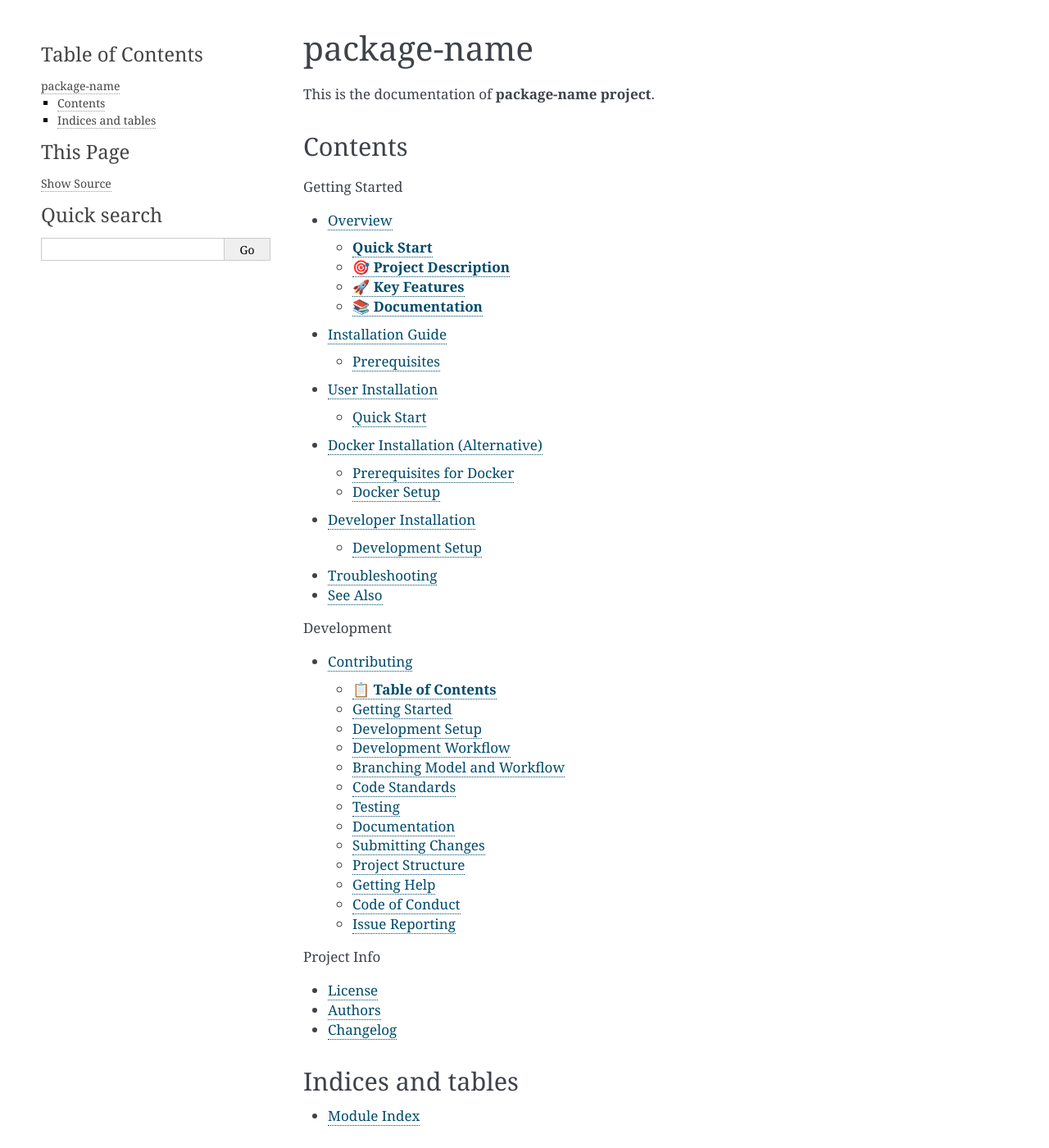
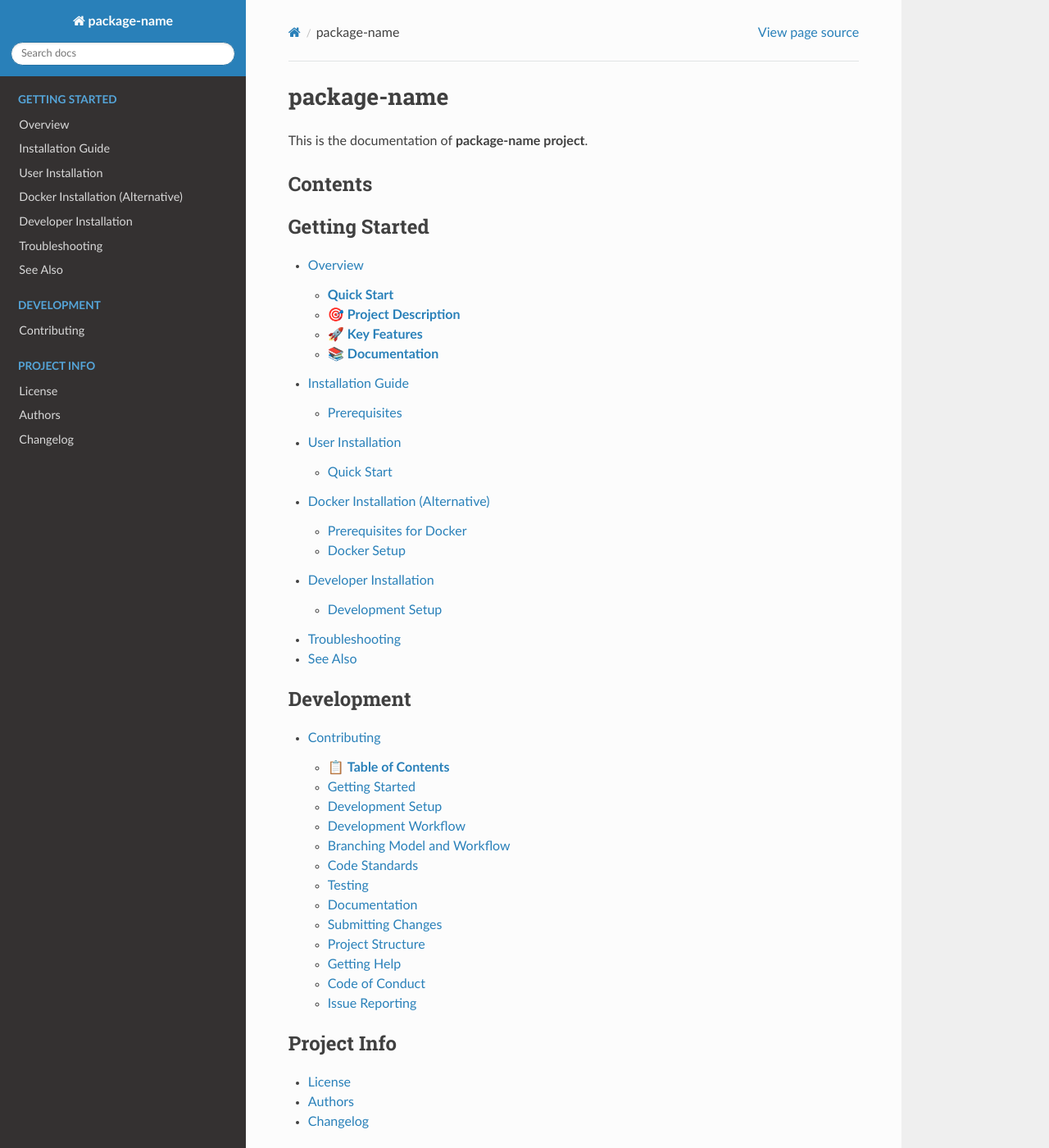
Before and after one commit to j-moralejo-pinas/python-boilerplate, a Sphinx documentation site: the page built from docs/index.rst, in a window 1280 px wide and 1400 px high. Shown: the whole window at 82% size. Built offline with Sphinx 7.4.7 and the Read the Docs theme 3.1.0, drawn with Linux system fonts in a browser that asks for light colours; formulas are drawn with MathJax 3; pages that are not in the unit, such as notebooks, are missing from menus; the version number could not be read and is left out; some of the changed text lies outside the part shown.

Commit message:
Another fix for docs

```diff
--- a/docs/conf.py
+++ b/docs/conf.py
@@ -176,12 +176,12 @@ todo_emit_warnings = True
 
 # The theme to use for HTML and HTML Help pages.  See the documentation for
 # a list of builtin themes.
-html_theme = "alabaster"
+html_theme = "sphinx_rtd_theme"
 
 # Theme options are theme-specific and customize the look and feel of a theme
 # further.  For a list of options available for each theme, see the
 # documentation.
-html_theme_options = {"sidebar_width": "300px", "page_width": "1200px"}
+html_theme_options = {}
 
 # Add any paths that contain custom themes here, relative to this directory.
 # html_theme_path = []
--- a/pyproject.toml
+++ b/pyproject.toml
@@ -56,7 +56,7 @@ dev = [
     "pytest-cov",
     "pyupgrade"
 ]
-docs = ["sphinx", "sphinx-autoapi", "sphinx-linkfix"]
+docs = ["sphinx", "sphinx-autoapi", "sphinx-linkfix", "sphinx-rtd-theme"]
 format = ["ruff", "docformatter", "pyupgrade"]
 code-quality = ["ruff", "pydoclint", "pyright"]
 test = ["pytest", "pytest-cov"]
```
